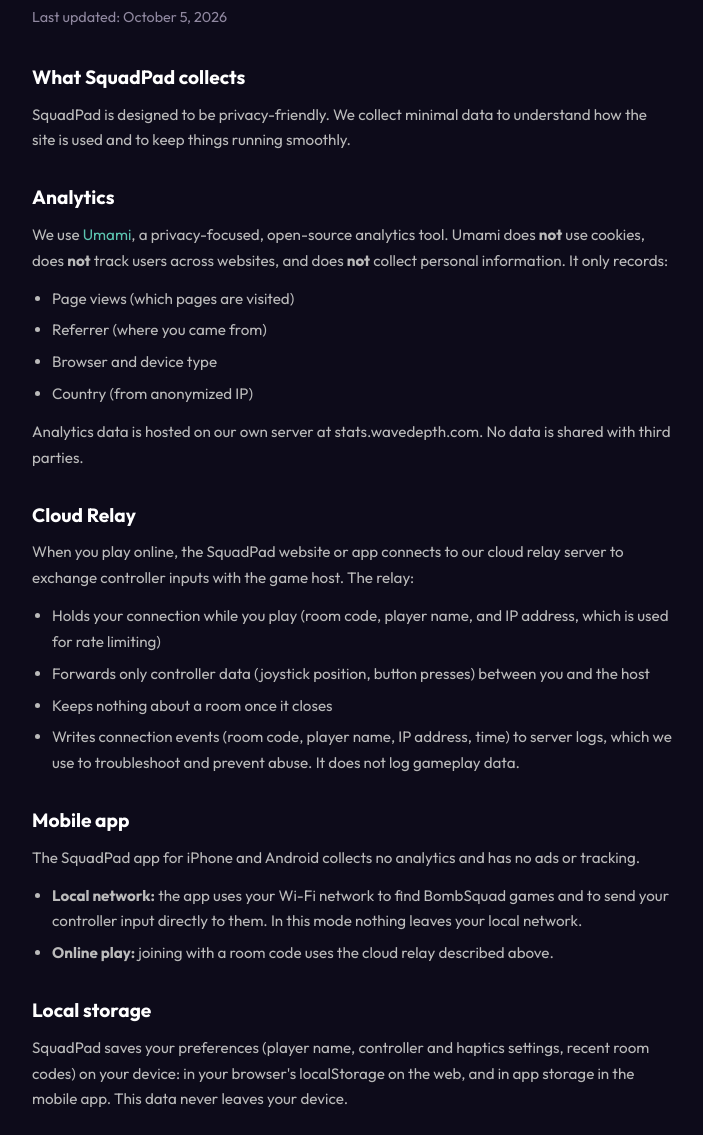
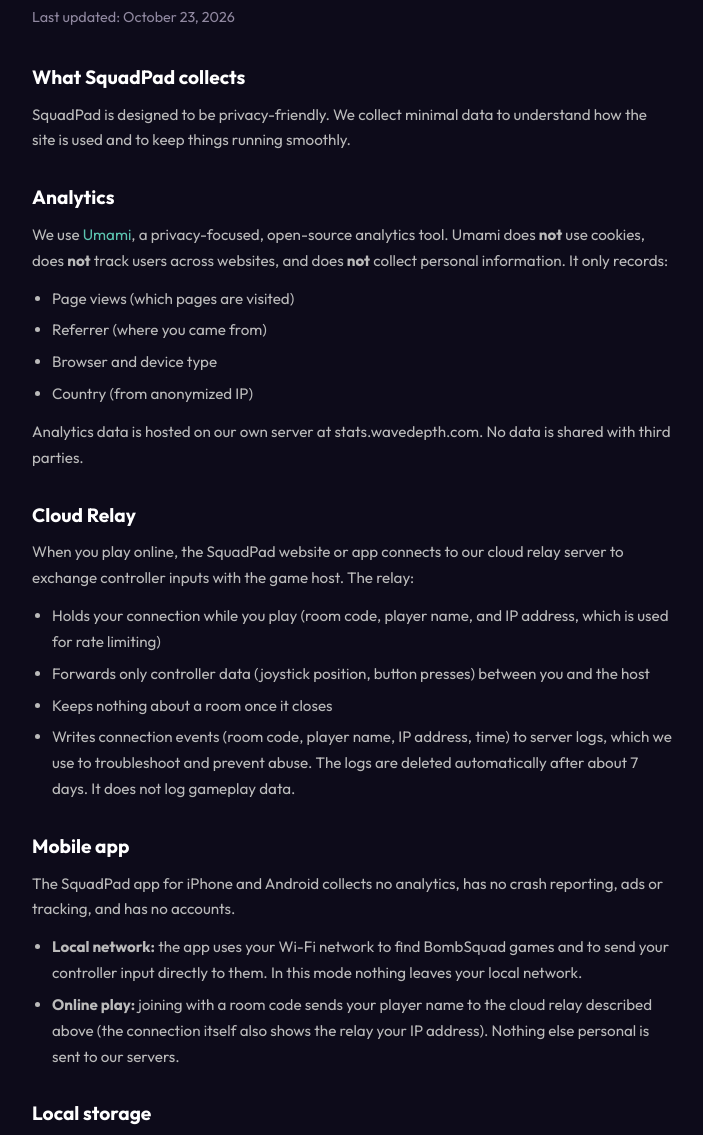
Before and after one commit to nerveband/squadpad, a website: page web/src/privacy.html in a window 1280 px wide. Shown: the part 148-1283 px from the top of the page, without its empty margins (288-991 px from the left). Drawn offline with Linux system fonts and the light colour scheme.

Commit message:
privacy: state log retention and exactly what the app sends
The app sends only the player name (online rooms) to the relay; it has no
crash reporting or analytics. Play Data safety now declares Name only, and
the App Store label plan matches.

```diff
--- a/web/src/privacy.html
+++ b/web/src/privacy.html
@@ -80,7 +80,7 @@
   <main class="container">
     <a href="index.html" class="back-link">&larr; Back to SquadPad</a>
     <h1>Privacy Policy</h1>
-    <p class="subtitle">Last updated: October 5, 2026</p>
+    <p class="subtitle">Last updated: October 23, 2026</p>
 
     <h2>What SquadPad collects</h2>
     <p>SquadPad is designed to be privacy-friendly. We collect minimal data to understand how the site is used and to keep things running smoothly.</p>
@@ -101,14 +101,14 @@
       <li>Holds your connection while you play (room code, player name, and IP address, which is used for rate limiting)</li>
       <li>Forwards only controller data (joystick position, button presses) between you and the host</li>
       <li>Keeps nothing about a room once it closes</li>
-      <li>Writes connection events (room code, player name, IP address, time) to server logs, which we use to troubleshoot and prevent abuse. It does not log gameplay data.</li>
+      <li>Writes connection events (room code, player name, IP address, time) to server logs, which we use to troubleshoot and prevent abuse. The logs are deleted automatically after about 7 days. It does not log gameplay data.</li>
     </ul>
 
     <h2>Mobile app</h2>
-    <p>The SquadPad app for iPhone and Android collects no analytics and has no ads or tracking.</p>
+    <p>The SquadPad app for iPhone and Android collects no analytics, has no crash reporting, ads or tracking, and has no accounts.</p>
     <ul>
       <li><strong>Local network:</strong> the app uses your Wi-Fi network to find BombSquad games and to send your controller input directly to them. In this mode nothing leaves your local network.</li>
-      <li><strong>Online play:</strong> joining with a room code uses the cloud relay described above.</li>
+      <li><strong>Online play:</strong> joining with a room code sends your player name to the cloud relay described above (the connection itself also shows the relay your IP address). Nothing else personal is sent to our servers.</li>
     </ul>
 
     <h2>Local storage</h2>
```
Also changed, not shown: native/store/README.md, native/store/play/README.md.
